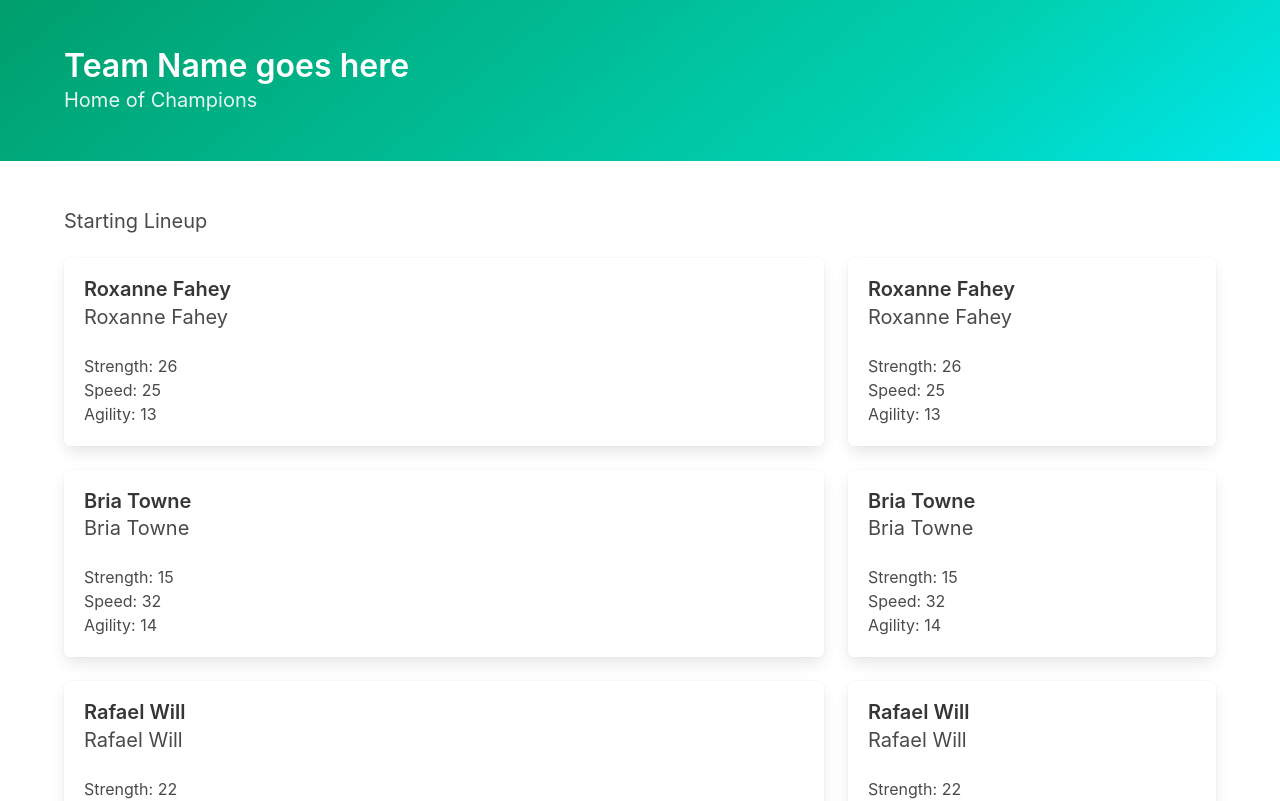
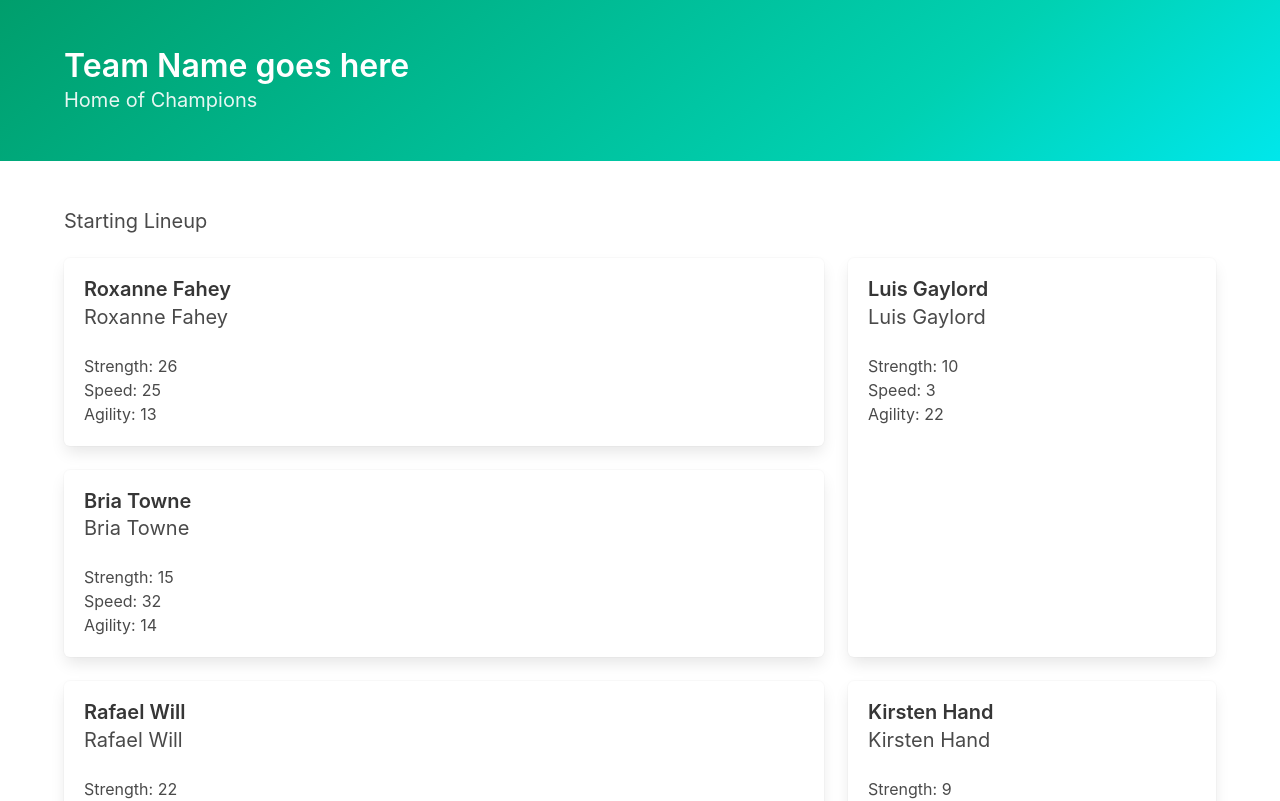
Before and after one commit to k1bs/stack-sports-challenge, a React (Create React App) app: page / in a window 1280 px wide. Shown: the top 801 px of the page. Built offline with nearby package versions, Linux system fonts and the light colour scheme.

Commit message:
render starters and subs separately

```diff
--- a/src/components/RosterContainer.jsx
+++ b/src/components/RosterContainer.jsx
@@ -30,9 +30,23 @@ class RosterContainer extends Component {
     })
   }
 
-  renderRoster () {
+  renderStarters () {
     return this.state.roster.map((player, index) => {
-      return <Player key={index} player={player} />
+      if (player.startingStatus) {
+        return <Player key={index} player={player} />
+      } else {
+        return ''
+      }
+    })
+  }
+
+  renderSubs () {
+    return this.state.roster.map((player, index) => {
+      if (!player.startingStatus) {
+        return <Player key={index} player={player} />
+      } else {
+        return ''
+      }
     })
   }
 
@@ -43,10 +57,10 @@ class RosterContainer extends Component {
           <p className='subtitle'>Starting Lineup</p>
           <div className='tile is-ancestor'>
             <div className='tile is-parent is-8 is-vertical'>
-              {this.renderRoster()}
+              {this.renderStarters()}
             </div>
             <div className='tile is-parent is-4 is-vertical'>
-              {this.renderRoster()}
+              {this.renderSubs()}
             </div>
           </div>
         </div>
```
